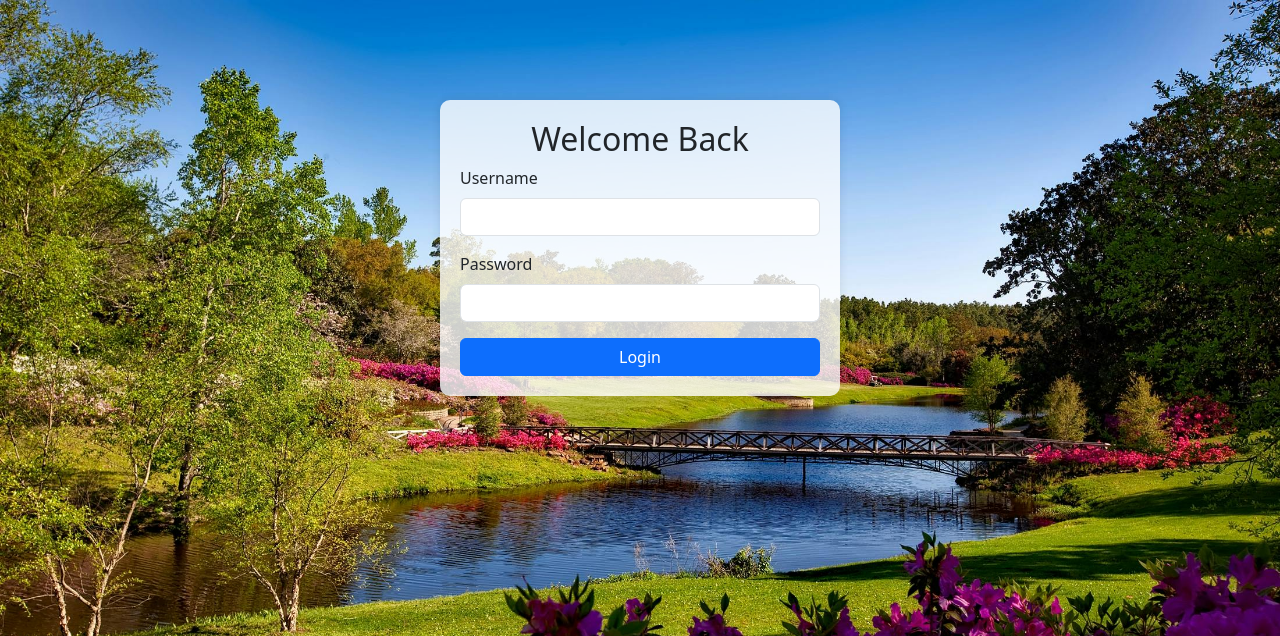
After one commit to onadj/SG, a Django app: page /login/ in a window 1280 px wide. The commit adds this page. Shown: the top 636 px of the page. Run offline with Django 5.2, Linux system fonts and the light colour scheme.

Commit message:
added static  files

```diff
--- /dev/null
+++ b/core/templates/core/login.html
@@ -0,0 +1,41 @@
+{% load static %}
+<!DOCTYPE html>
+<html lang="en">
+<head>
+    <meta charset="UTF-8">
+    <meta name="viewport" content="width=device-width, initial-scale=1">
+    <title>Login</title>
+    <link href="https://cdn.jsdelivr.net/npm/bootstrap@5.3.0/dist/css/bootstrap.min.css" rel="stylesheet">
+    <style>
+        body {
+            background: url("{% static 'images/schedulelogin.jpg' %}") no-repeat center center fixed;
+            background-size: cover;
+        }
+        .login-container {
+            max-width: 400px;
+            margin: 100px auto;
+            background: rgba(255, 255, 255, 0.8);
+            padding: 20px;
+            border-radius: 10px;
+            box-shadow: 0px 0px 10px rgba(0, 0, 0, 0.1);
+        }
+    </style>
+</head>
+<body>
+    <div class="login-container">
+        <h2 class="text-center">Welcome Back</h2>
+        <form method="post">
+            {% csrf_token %}
+            <div class="mb-3">
+                <label for="username" class="form-label">Username</label>
+                <input type="text" name="username" class="form-control" required>
+            </div>
+            <div class="mb-3">
+                <label for="password" class="form-label">Password</label>
+                <input type="password" name="password" class="form-control" required>
+            </div>
+            <button type="submit" class="btn btn-primary w-100">Login</button>
+        </form>
+    </div>
+</body>
+</html>
--- a/core/urls.py
+++ b/core/urls.py
@@ -1,5 +1,6 @@
 from django.urls import path, include
 from django.shortcuts import render
+from django.contrib.auth import views as auth_views
 
 # Početna stranica koja će prikazivati Dashboard
 def home(request):
@@ -8,4 +9,6 @@ def home(request):
 urlpatterns = [
     path("", home, name="home"),  # ✅ Početna stranica
     path("nurse/", include("nurse.urls")),  # ✅ Dodan nurse.urls
+    path("login/", auth_views.LoginView.as_view(template_name="core/login.html"), name="login"),
+    path("logout/", auth_views.LogoutView.as_view(next_page="login"), name="logout"),
 ]
--- a/hospital_scheduler/settings.py
+++ b/hospital_scheduler/settings.py
@@ -11,6 +11,7 @@ https://docs.djangoproject.com/en/5.1/ref/settings/
 """
 
 from pathlib import Path
+import os
 
 # Build paths inside the project like this: BASE_DIR / 'subdir'.
 BASE_DIR = Path(__file__).resolve().parent.parent
@@ -84,6 +85,8 @@ TEMPLATES = [
     },
 ]
 
+LOGIN_REDIRECT_URL = "home"
+
 
 WSGI_APPLICATION = 'hospital_scheduler.wsgi.application'
 
@@ -133,7 +136,8 @@ USE_TZ = True
 # Static files (CSS, JavaScript, Images)
 # https://docs.djangoproject.com/en/5.1/howto/static-files/
 
-STATIC_URL = 'static/'
+STATIC_URL = "/static/"
+STATICFILES_DIRS = [os.path.join(BASE_DIR, "static")]
 
 # Default primary key field type
 # https://docs.djangoproject.com/en/5.1/ref/settings/#default-auto-field
```
Also changed, not shown: core/templates/core/base.html (+8 -2 lines), core/templates/core/logout.html (added, +11 -0 lines), nurse/views.py (+3 -5 lines), db.sqlite3, static/images/schedulelogin.jpg (added).
